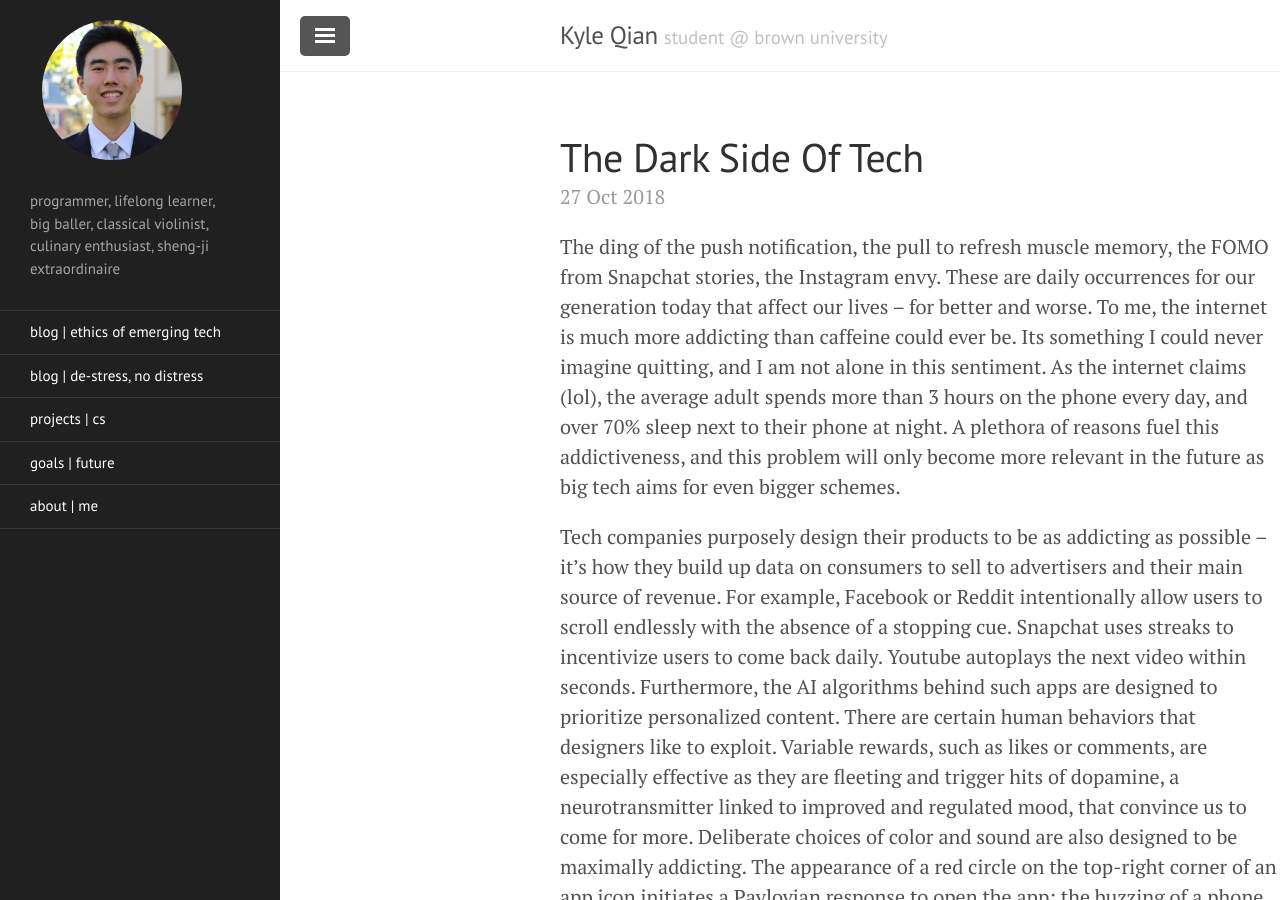
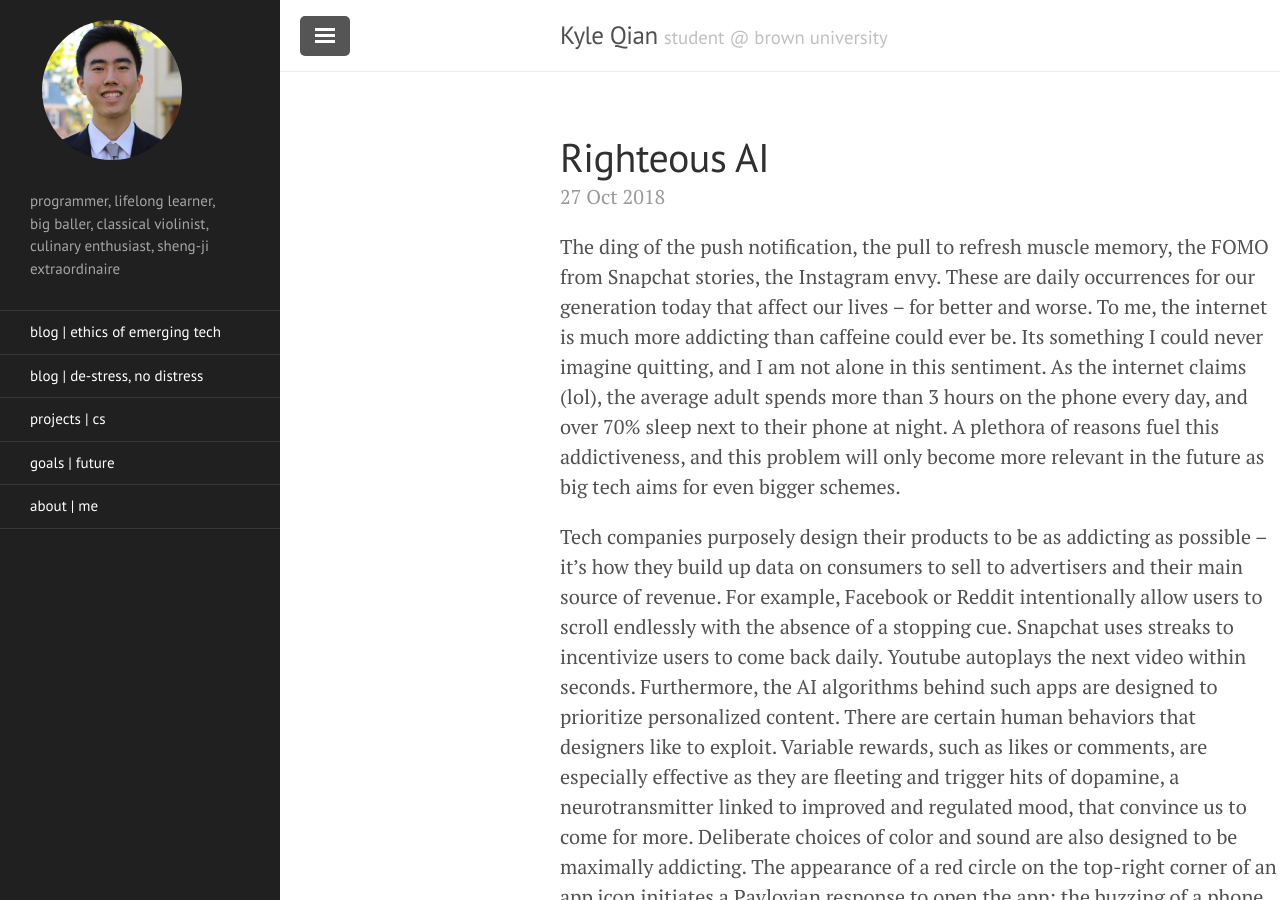
Before and after one commit to kqian5/kqian5.github.io, a Jekyll site: the page built from _posts/2018-10-27-The-Dark-Side-of-Tech.md, in a window 1280 px wide and 900 px high. Built offline with Jekyll 4.4.1, drawn with Linux system fonts in a browser that asks for light colours; our own code applies the rules of GitHub Pages for plain Markdown files.

Commit message:
Update 2018-10-27-The-Dark-Side-of-Tech.md

```diff
--- a/_posts/2018-10-27-The-Dark-Side-of-Tech.md
+++ b/_posts/2018-10-27-The-Dark-Side-of-Tech.md
@@ -1,3 +1,8 @@
+---
+layout: post
+title: Righteous AI
+categories: Tech
+---
 The ding of the push notification, the pull to refresh muscle memory, the FOMO from Snapchat stories, the Instagram envy. These are daily occurrences for our generation today that affect our lives -- for better and worse. To me, the internet is much more addicting than caffeine could ever be. Its something I could never imagine quitting, and I am not alone in this sentiment. As the internet claims (lol), the average adult spends more than 3 hours on the phone every day, and over 70% sleep next to their phone at night. A plethora of reasons fuel this addictiveness, and this problem will only become more relevant in the future as big tech aims for even bigger schemes.
 
 Tech companies purposely design their products to be as addicting as possible -- it’s how they build up data on consumers to sell to advertisers and their main source of revenue. For example, Facebook or Reddit intentionally allow users to scroll endlessly with the absence of a stopping cue. Snapchat uses streaks to incentivize users to come back daily. Youtube autoplays the next video within seconds. Furthermore, the AI algorithms behind such apps are designed to prioritize personalized content. There are certain human behaviors that designers like to exploit. Variable rewards, such as likes or comments, are especially effective as they are fleeting and trigger hits of dopamine, a neurotransmitter linked to improved and regulated mood, that convince us to come for more. Deliberate choices of color and sound are also designed to be maximally addicting. The appearance of a red circle on the top-right corner of an app icon initiates a Pavlovian response to open the app; the buzzing of a phone is universally understood to represent fresh content. However, it is important to keep in mind the consequences of design intended to cause addiction. Even design consultants admit that they are essentially “conducting a massive, uncontrolled experiment on the human psyche with the advent of social media and digital advertising.” Tech can be dangerous and these companies know it. There is a reason why Steve Jobs didn’t let his children own iPads.
```
